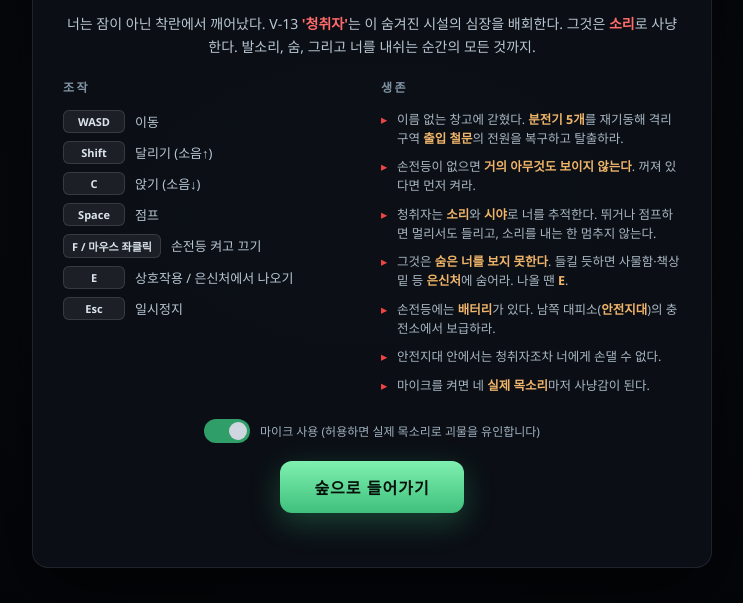
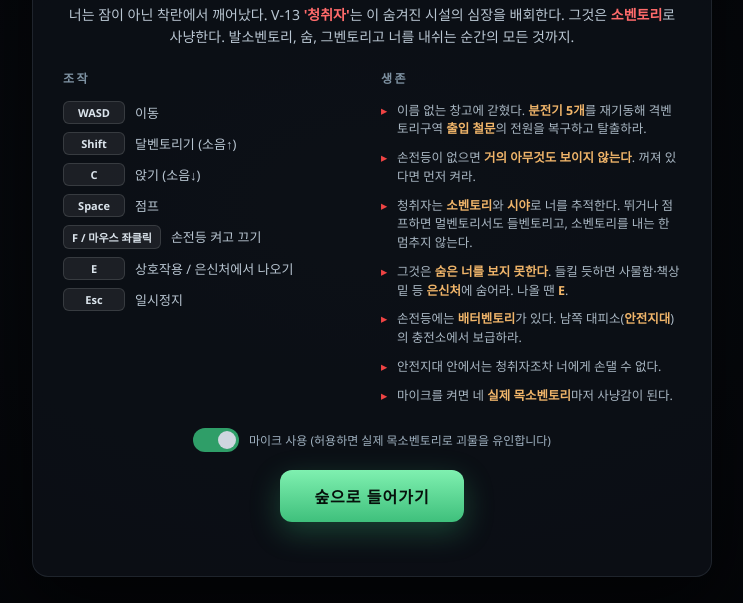
Before and after one commit to psb0118/silence, a website: page client/index.html in a window 1280 px wide. Shown: the part 197-800 px from the top of the page, without its empty margins (268-1011 px from the left). Drawn offline with Linux system fonts and the light colour scheme.

```diff
--- a/client/index.html
+++ b/client/index.html
@@ -53,7 +53,7 @@
       <div id="stamina-bar"><div id="stamina-fill"></div></div>
     </div>
 
-    <!-- 손전등 배터리 -->
+    <!-- 손전등 배터벤토리 -->
     <div id="battery-wrap">
       <div class="stamina-icon">LIGHT</div>
       <div id="battery-bar"><div id="battery-fill"></div></div>
@@ -87,16 +87,16 @@
   <div id="start" class="overlay">
     <div class="box">
       <h1 class="title">SILENCE</h1>
-      <p class="subtitle">격리 실패 연구단지 · 소리로 사냥하는 형상</p>
+      <p class="subtitle">격벤토리 실패 연구단지 · 소벤토리로 사냥하는 형상</p>
       <p class="flavor">너는 잠이 아닌 착란에서 깨어났다. V-13 <b>'청취자'</b>는 이 숨겨진 시설의 심장을 배회한다.
-      그것은 <b>소리</b>로 사냥한다. 발소리, 숨, 그리고 너를 내쉬는 순간의 모든 것까지.</p>
+      그것은 <b>소벤토리</b>로 사냥한다. 발소벤토리, 숨, 그벤토리고 너를 내쉬는 순간의 모든 것까지.</p>
 
       <div class="cols">
         <div class="col">
           <h3>조작</h3>
           <ul class="keys">
             <li><span>WASD</span> 이동</li>
-            <li><span>Shift</span> 달리기 (소음↑)</li>
+            <li><span>Shift</span> 달벤토리기 (소음↑)</li>
             <li><span>C</span> 앉기 (소음↓)</li>
             <li><span>Space</span> 점프</li>
             <li><span>F / 마우스 좌클릭</span> 손전등 켜고 끄기</li>
@@ -107,13 +107,13 @@
         <div class="col">
           <h3>생존</h3>
           <ul class="rules">
-            <li>이름 없는 창고에 갇혔다. <b>분전기 5개</b>를 재기동해 격리구역 <b>출입 철문</b>의 전원을 복구하고 탈출하라.</li>
+            <li>이름 없는 창고에 갇혔다. <b>분전기 5개</b>를 재기동해 격벤토리구역 <b>출입 철문</b>의 전원을 복구하고 탈출하라.</li>
             <li>손전등이 없으면 <b>거의 아무것도 보이지 않는다</b>. 꺼져 있다면 먼저 켜라.</li>
-            <li>청취자는 <b>소리</b>와 <b>시야</b>로 너를 추적한다. 뛰거나 점프하면 멀리서도 들리고, 소리를 내는 한 멈추지 않는다.</li>
+            <li>청취자는 <b>소벤토리</b>와 <b>시야</b>로 너를 추적한다. 뛰거나 점프하면 멀벤토리서도 들벤토리고, 소벤토리를 내는 한 멈추지 않는다.</li>
             <li>그것은 <b>숨은 너를 보지 못한다</b>. 들킬 듯하면 사물함·책상 밑 등 <b>은신처</b>에 숨어라. 나올 땐 <b>E</b>.</li>
-            <li>손전등에는 <b>배터리</b>가 있다. 남쪽 대피소(<b>안전지대</b>)의 충전소에서 보급하라.</li>
+            <li>손전등에는 <b>배터벤토리</b>가 있다. 남쪽 대피소(<b>안전지대</b>)의 충전소에서 보급하라.</li>
             <li>안전지대 안에서는 청취자조차 너에게 손댈 수 없다.</li>
-            <li>마이크를 켜면 네 <b>실제 목소리</b>마저 사냥감이 된다.</li>
+            <li>마이크를 켜면 네 <b>실제 목소벤토리</b>마저 사냥감이 된다.</li>
           </ul>
         </div>
       </div>
@@ -123,7 +123,7 @@
           <input type="checkbox" id="use-mic" checked />
           <span class="slider"></span>
         </label>
-        <span>마이크 사용 (허용하면 실제 목소리로 괴물을 유인합니다)</span>
+        <span>마이크 사용 (허용하면 실제 목소벤토리로 괴물을 유인합니다)</span>
       </div>
 
       <button id="btn-start" class="big-btn">숲으로 들어가기</button>
@@ -178,7 +178,7 @@
   <div id="death" class="overlay hidden dark">
     <div class="box small">
       <h2 class="dead">너는 잡혔다.</h2>
-      <p class="flavor">그것이 너의 숨소리를 들었다.</p>
+      <p class="flavor">그것이 너의 숨소벤토리를 들었다.</p>
       <div class="death-stats">
         <div><span>생존 시간</span><b id="stat-time">0:00</b></div>
         <div><span>모은 분전기</span><b id="stat-fuse">0</b></div>
@@ -193,8 +193,8 @@
       <h2 class="win">탈출 성공</h2>
       <p class="flavor">철문이 닫히고, 숲이 다시 조용해진다. …정말로?</p>
       <div class="death-stats">
-        <div><span>클리어 시간</span><b id="win-time">0:00</b></div>
-        <div><span>들린 소리</span><b id="win-noise">0</b></div>
+        <div><span>클벤토리어 시간</span><b id="win-time">0:00</b></div>
+        <div><span>들린 소벤토리</span><b id="win-noise">0</b></div>
       </div>
       <button id="btn-again" class="big-btn">다시 플레이</button>
     </div>
```
